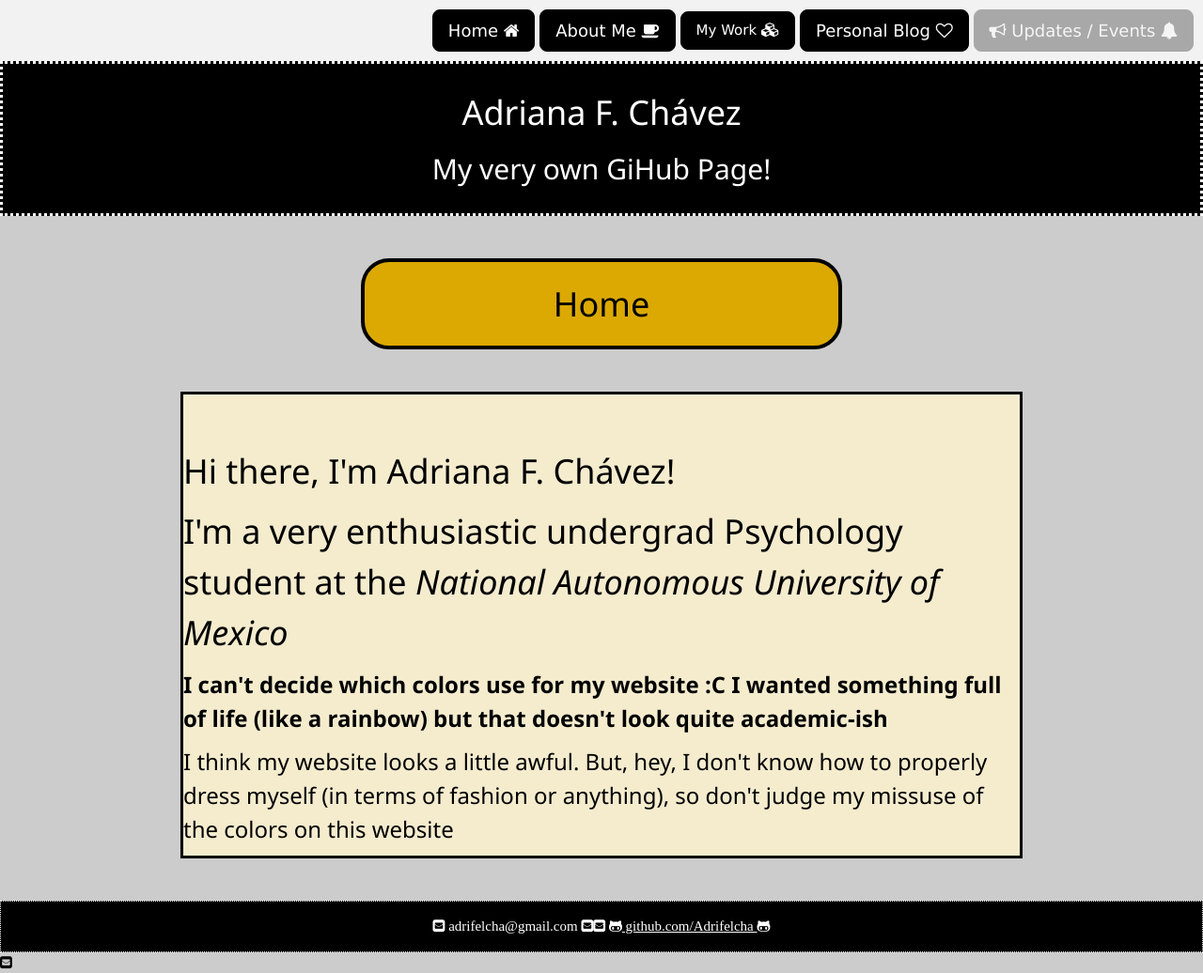
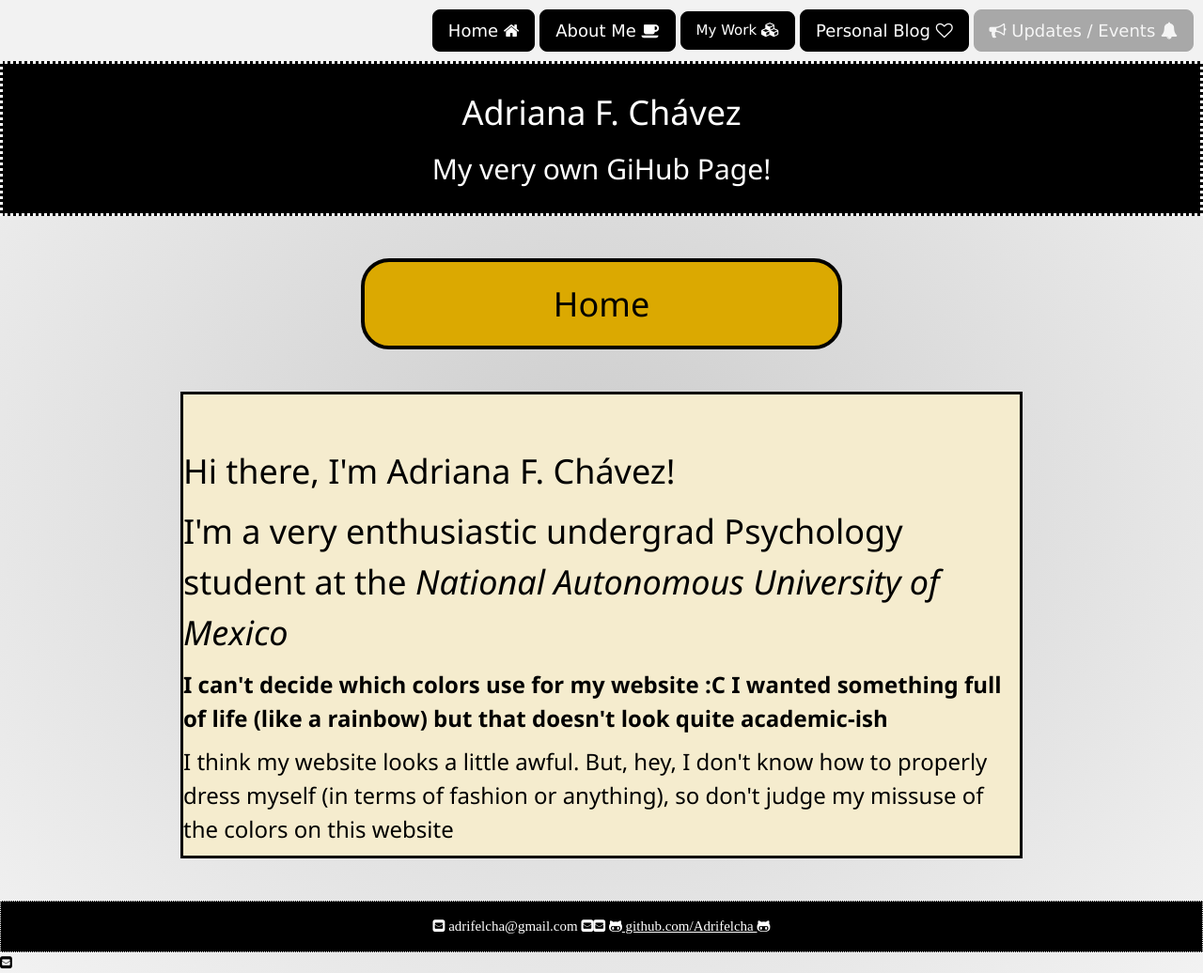
Before and after one commit to Adrifelcha/Adrifelcha-github.io, a Jekyll site: the page built from index.html, in a window 1280 px wide. Shown: the whole page at 94% size. Built offline with Jekyll 4.4.1, drawn with Linux system fonts in a browser that asks for light colours.

Commit message:
Update default.html

```diff
--- a/_layouts/default.html
+++ b/_layouts/default.html
@@ -45,9 +45,8 @@
 			body {
  				margin-top: 10px auto;
     				width: 100%;
-				background-image: https://github.com/Adrifelcha/adrifelcha.github.io("color_dots_wallpaper.png");
-   				background-color: #cccccc;
-				}
+				background-image: radial-gradient(#cccccc,  #F2F2F2);
+   			}
 
 			nav {
 				padding: 10px;
```
